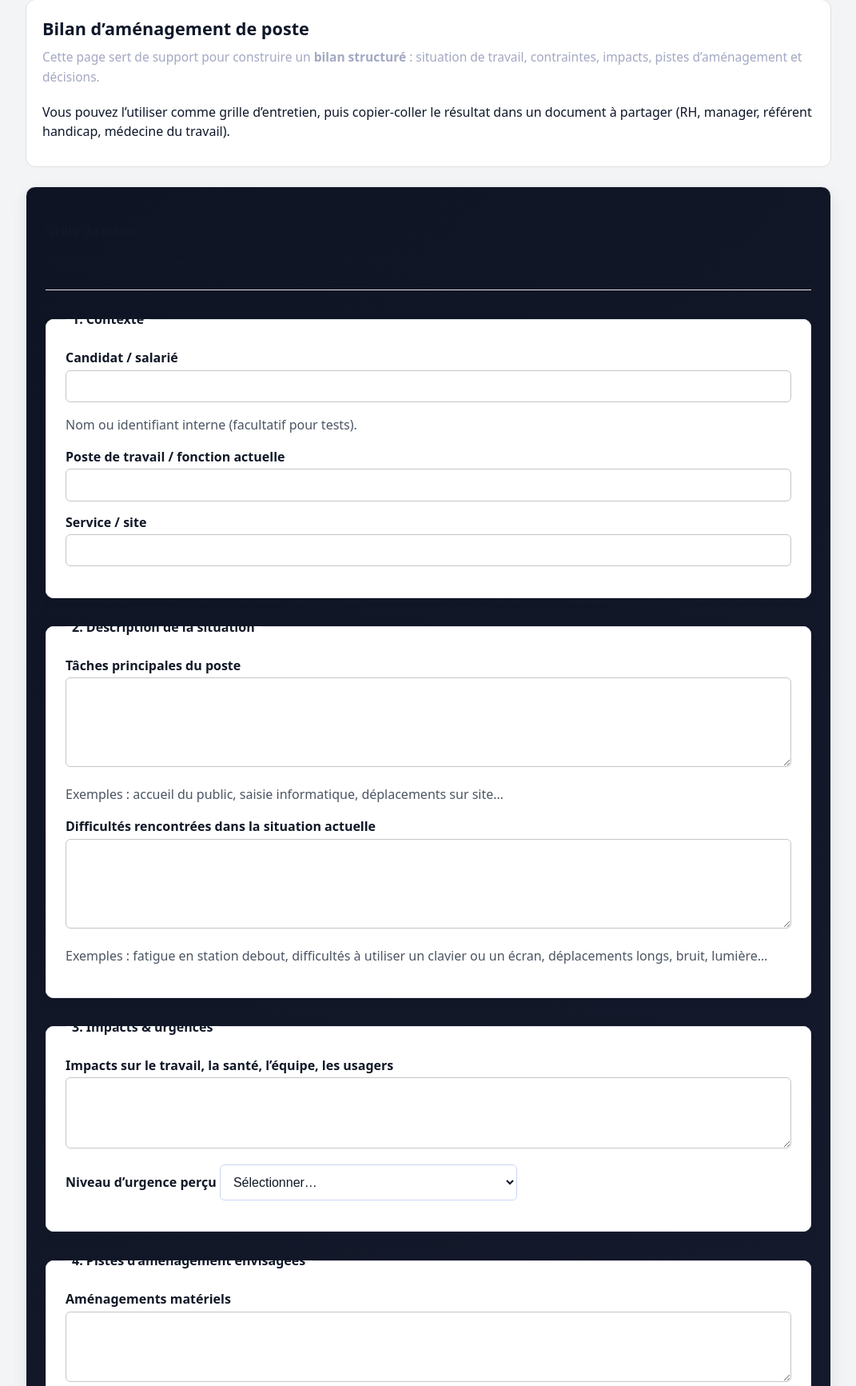
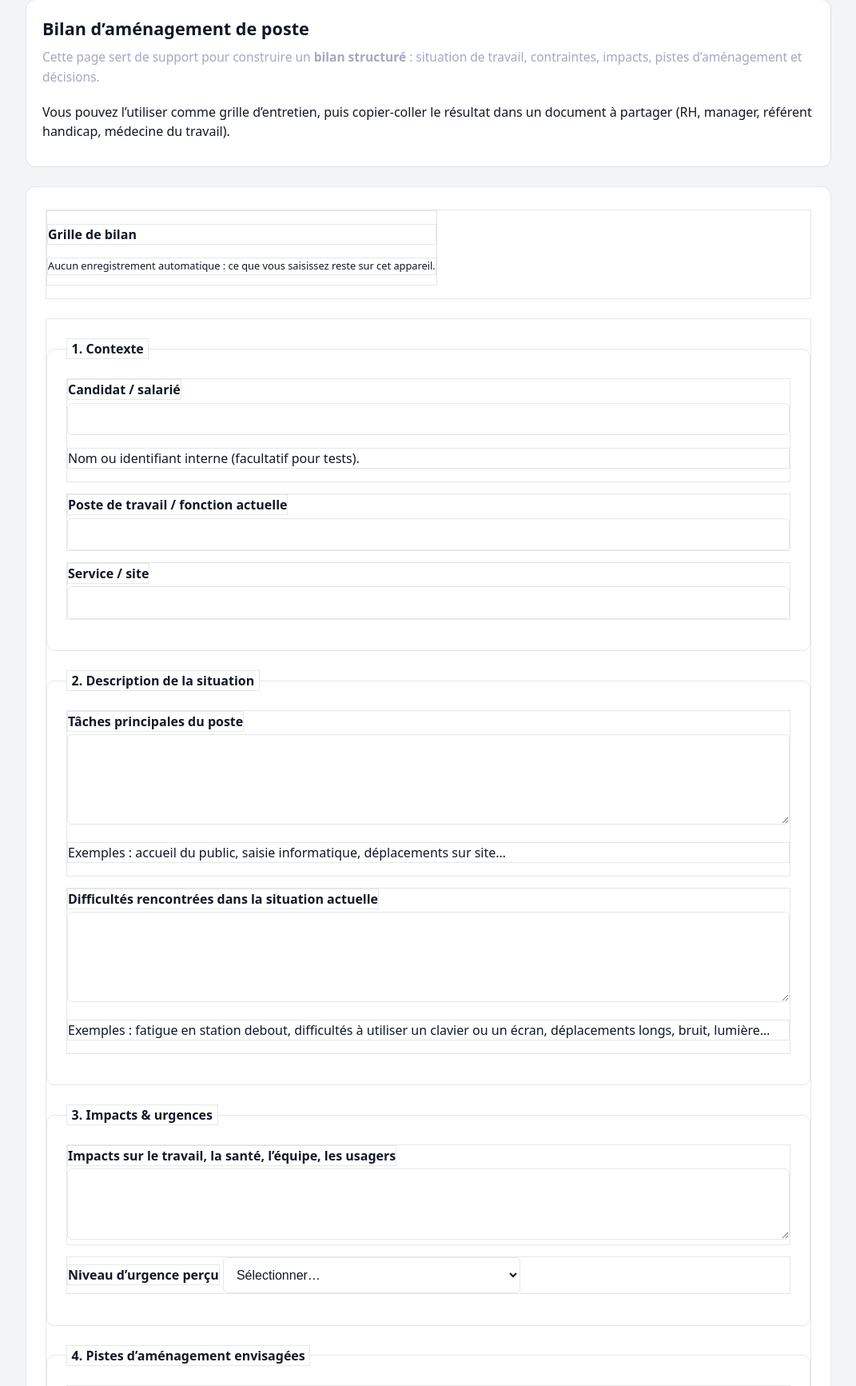
Before and after one commit to elanpourtous/Mini-WTD, a PHP site: page /evaluation-amenagement.html in a window 1280 px wide. Shown: the part 147-1880 px from the top of the page at 80% size, without its empty margins (104-1175 px from the left). Run offline with PHP 8.4, Linux system fonts and the light colour scheme.

Commit message:
Add styles for bilan page with light theme adjustments
Added styles to enhance the appearance of the bilan page, ensuring a light theme with readable inputs and neutralized dark theme elements.

```diff
--- a/assets/css/mini-wtd-2025.css
+++ b/assets/css/mini-wtd-2025.css
@@ -836,3 +836,48 @@ body.bilan-page {
   color: #111827 !important;
   background: transparent !important;
 }
+
+/* ============================================================
+   🔥 Correctif Prioritaire — Forcer la version claire Bilan
+   ============================================================ */
+
+body.bilan-page {
+  background-color: #f3f4f6 !important;
+  color: #111827 !important;
+}
+
+/* Neutralise TOUT LE BLEU NUIT venant du thème global */
+body.bilan-page .mwtd-panel,
+body.bilan-page .mwtd-panel *,
+body.bilan-page .mwtd-card,
+body.bilan-page .mwtd-card *,
+body.bilan-page .mwtd-card-header {
+  background: #ffffff !important;
+  color: #111827 !important;
+  border: 1px solid #e5e7eb !important;
+  box-shadow: none !important;
+}
+
+/* Sous-titres (1. Contexte, etc.) */
+body.bilan-page legend {
+  color: #111827 !important;
+  font-weight: 600 !important;
+  padding: 0 0.35rem !important;
+  background: #fafafa !important;
+}
+
+/* Supprimer la barre sombre au-dessus ("Grille de bilan") */
+body.bilan-page .mwtd-card-header {
+  border-bottom: 1px solid #e5e7eb !important;
+  padding-bottom: 1rem !important;
+  margin-bottom: 1.5rem !important;
+}
+
+/* Inputs lisibles */
+body.bilan-page input,
+body.bilan-page textarea,
+body.bilan-page select {
+  background: #ffffff !important;
+  color: #111827 !important;
+  border: 1px solid #d1d5db !important;
+}
```
